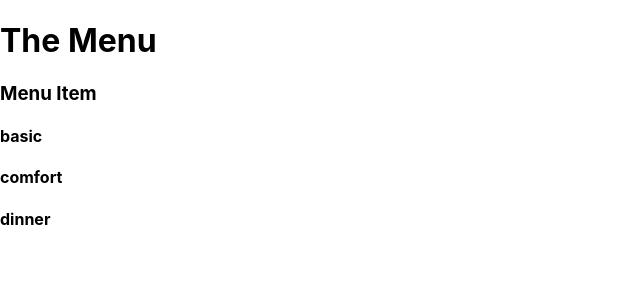
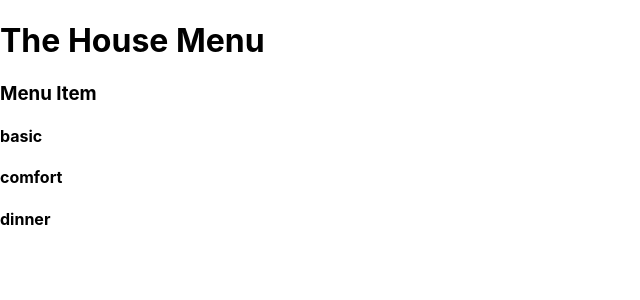
Before and after one commit to darintrimillos/buttle, a Next.js app: page /menu in a window 1280 px wide. Shown: the top 300 px of the page, without its empty margins (0-640 px from the left). Built offline with nearby package versions, Linux system fonts and the light colour scheme.

Commit message:
use Head

```diff
--- a/src/pages/menu.js
+++ b/src/pages/menu.js
@@ -1,13 +1,23 @@
+import MenuItem from '../components/MenuItem/MenuItem';
+import { menuTags } from '../data/menu';
 import recipes from '../data/recipes/recipes';
-import menu, { menuTags } from '../data/menu';
-import MenuItem from '../components/MenuItem/MenuItem';
+import Head from 'next/head';
 
 const Menu = ({ recipes }) => {
     console.log('recipes', recipes);
     console.log('test');
     return (
         <div>
-            <h1>The Menu</h1>
+            <Head>
+                <title>The House Menu</title>
+                <meta name="description" content="Generated by create next app" />
+                <link rel="preconnect" href="https://fonts.googleapis.com" />
+                <link rel="preconnect" href="https://fonts.gstatic.com" crossorigin />
+                <link href="https://fonts.googleapis.com/css2?family=Bebas+Neue&family=Poppins&display=swap" rel="stylesheet"></link>
+                <link rel="icon" href="/favicon.ico" />
+            </Head>
+
+            <h1>The House Menu</h1>
             <MenuItem />
             {menuTags.map((tag) => (<h4 key={tag}>{tag}</h4>))}
         </div>
```
